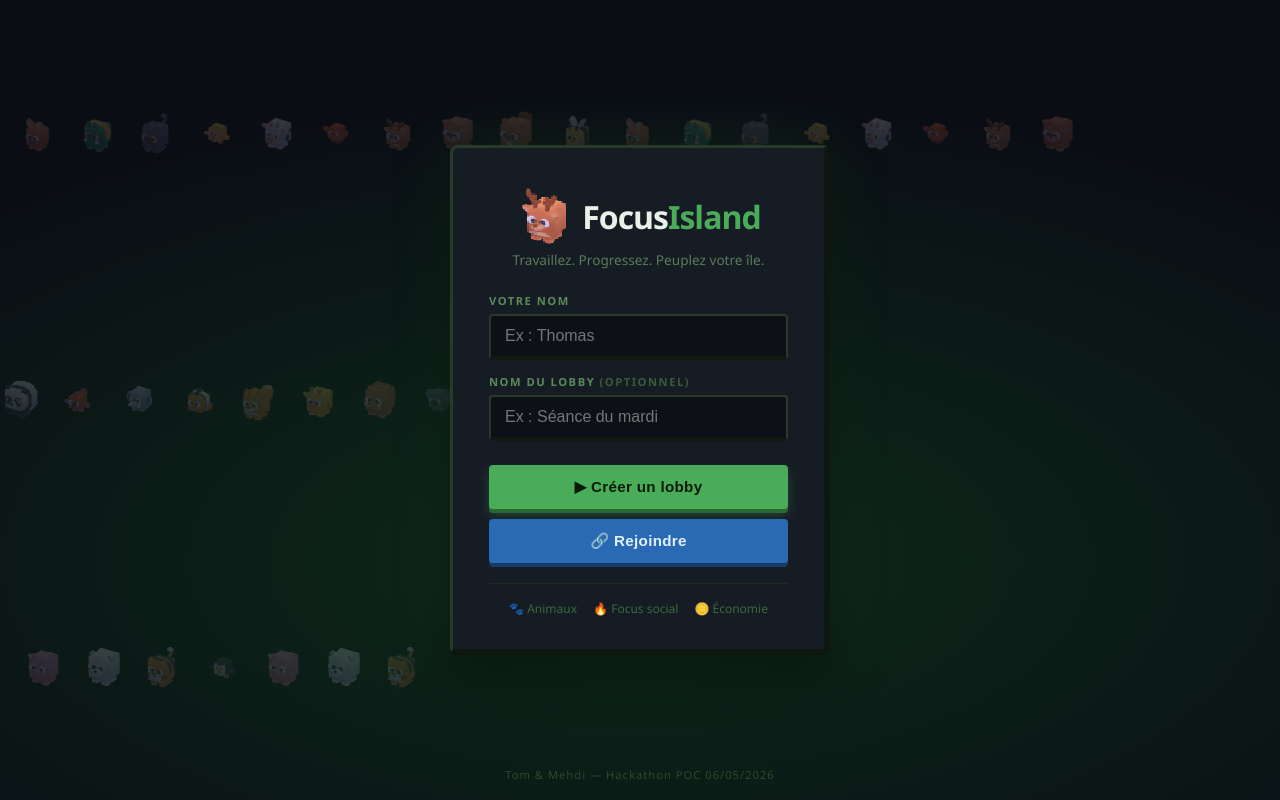
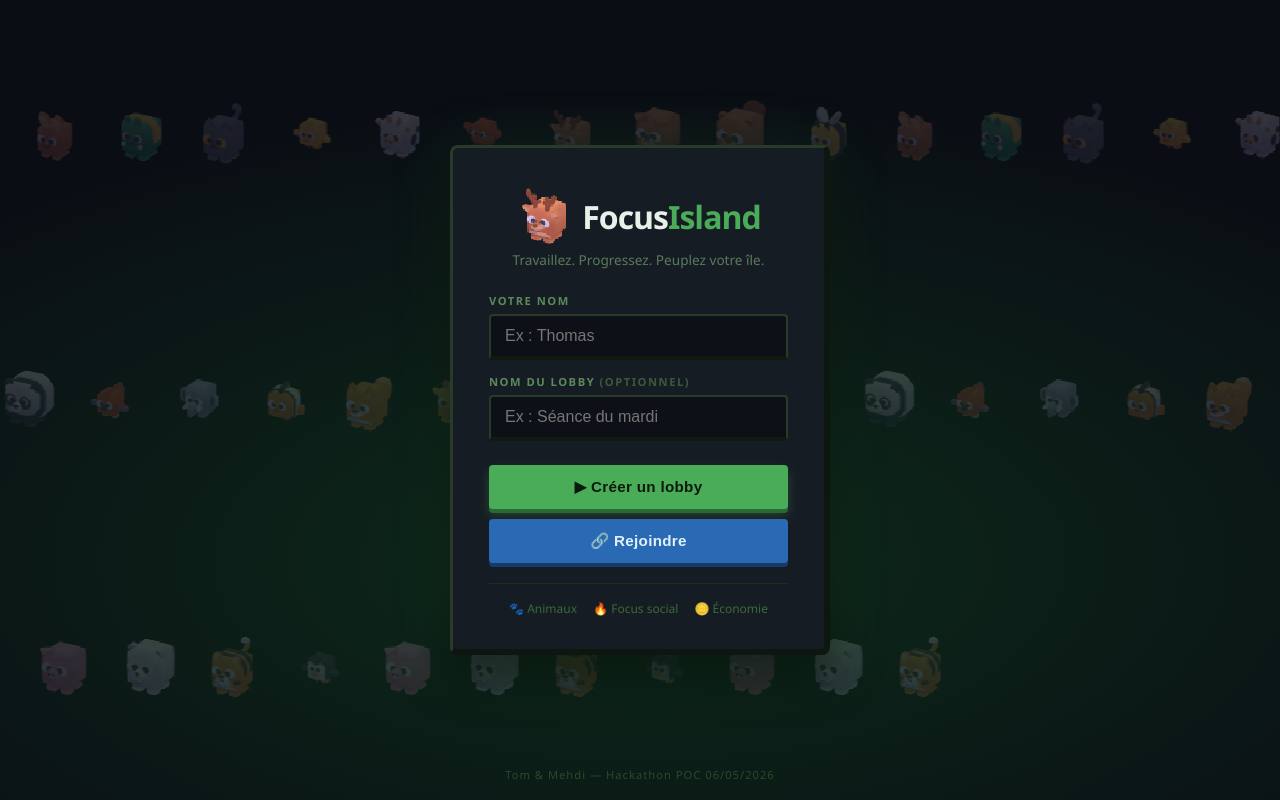
Before and after one commit to Tooom123/POCathon, a React (Vite) app in the folder client/: page / in a window 1280 px wide. Built offline with nearby package versions, Linux system fonts and the light colour scheme; no server answers.

Commit message:
Fix seamless animal banner loop, increase size 50%

```diff
--- a/client/src/components/Lobby.tsx
+++ b/client/src/components/Lobby.tsx
@@ -111,12 +111,12 @@ function AnimalBanners() {
   return (
     <div className="lobby-banners" aria-hidden>
       {ROWS.map((row, i) => {
-        const doubled = [...row, ...row];
+        const tripled = [...row, ...row, ...row];
         const reverse = i % 2 === 1;
         return (
           <div key={i} className={`lobby-banner lobby-banner--${reverse ? 'rtl' : 'ltr'}`}>
             <div className="lobby-banner-track">
-              {doubled.map((id, j) => (
+              {tripled.map((id, j) => (
                 <img
                   key={j}
                   src={`/previews/animals/animal-${id}.png`}
--- a/client/src/index.css
+++ b/client/src/index.css
@@ -51,8 +51,8 @@ body {
 }
 
 .lobby-banner-img {
-  width: 52px;
-  height: 52px;
+  width: 78px;
+  height: 78px;
   object-fit: contain;
   image-rendering: pixelated;
   flex-shrink: 0;
@@ -60,10 +60,10 @@ body {
 
 @keyframes banner-ltr {
   0%   { transform: translateX(0); }
-  100% { transform: translateX(-50%); }
+  100% { transform: translateX(-33.333%); }
 }
 @keyframes banner-rtl {
-  0%   { transform: translateX(-50%); }
+  0%   { transform: translateX(-33.333%); }
   100% { transform: translateX(0); }
 }
 
```
